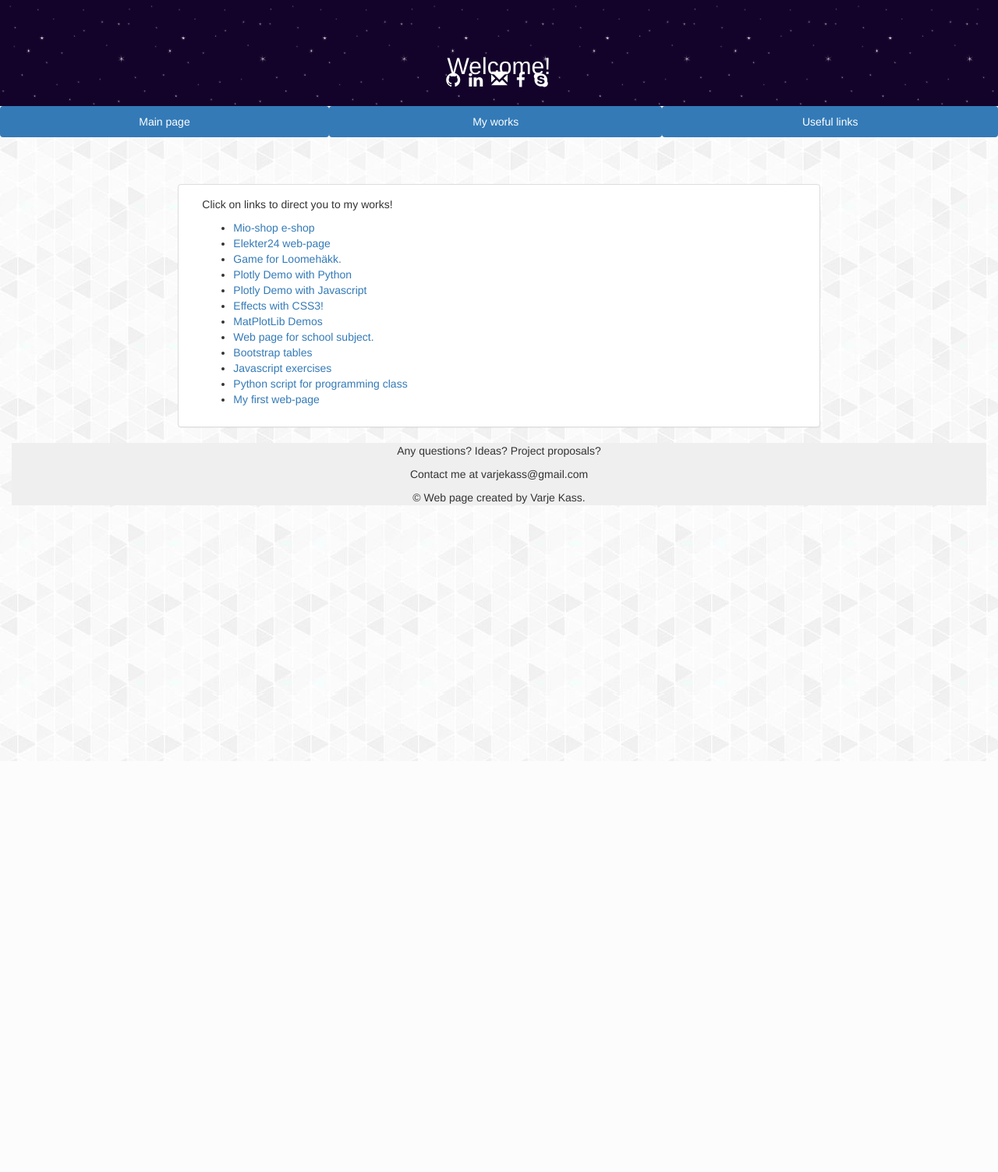
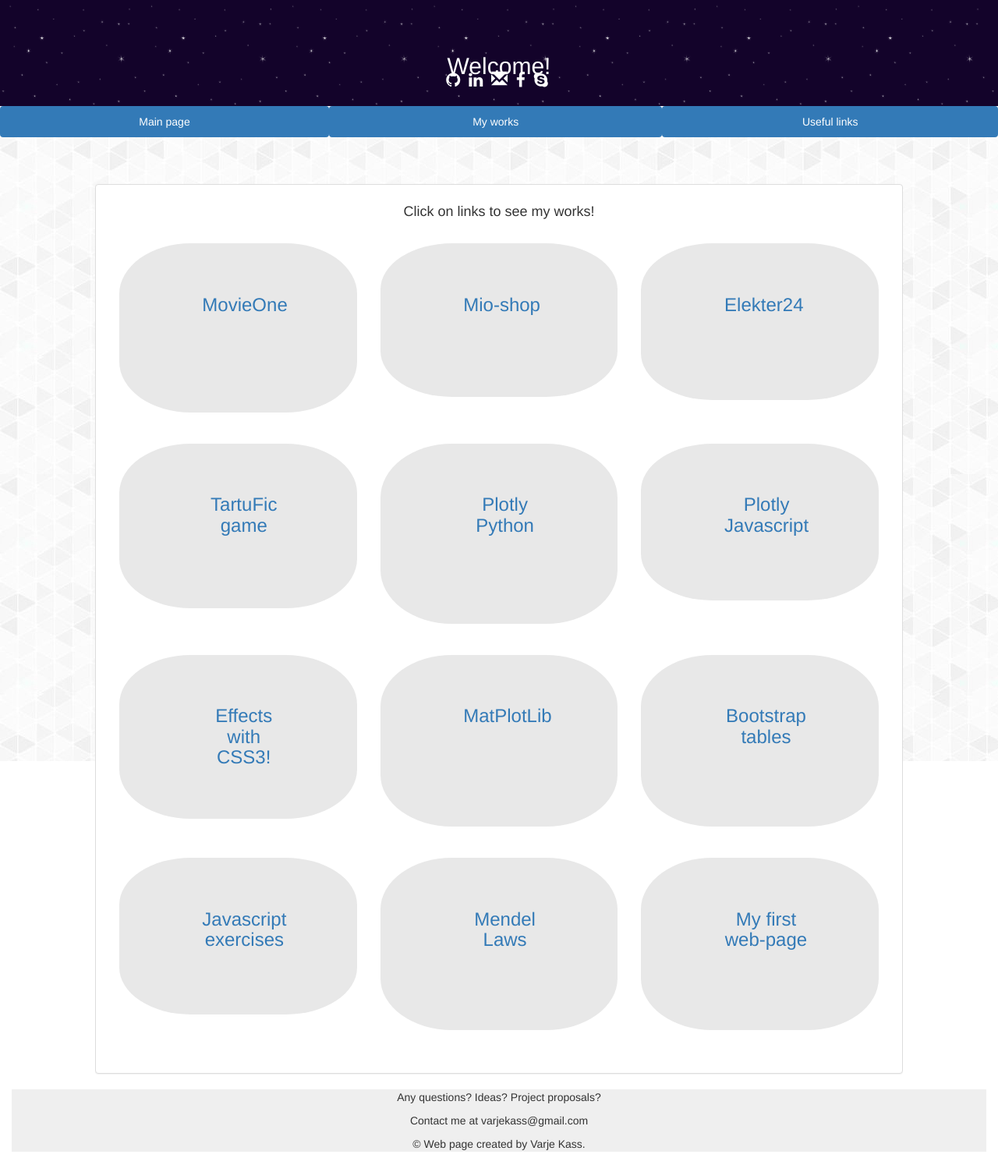
Before and after one commit to varje/varje.github.io, a PHP site: page /works.html in a window 1280 px wide. Shown: the whole page at 78% size. Before the commit the page ends 976 px from the top, so only its background shows below. Run offline with PHP 8.4, Linux system fonts and the light colour scheme; some libraries are stand-ins or nearby versions.

Commit message:
flip cards for my works

```diff
--- a/head.html
+++ b/head.html
@@ -4,6 +4,7 @@
 <link rel="stylesheet" href="https://maxcdn.bootstrapcdn.com/font-awesome/4.4.0/css/font-awesome.min.css">
 <script src="https://code.jquery.com/jquery-1.12.4.js" type="text/javascript"></script>
 <link rel="stylesheet" href="style.css">
+<script src="js.js" type="text/javascript"></script>
 <script>
     $("#header").load("header.html");
     $("#footer").load("footer.html");
--- /dev/null
+++ b/js.js
@@ -0,0 +1,6 @@
+/**
+ * Created by Elitebook 1020 on 08-Sep-17.
+ */
+$('.flip').hover(function(){
+    $(this).find('.card').toggleClass('flipped');
+});
--- a/style.css
+++ b/style.css
@@ -26,6 +26,7 @@ html, body, .container-fluid {
     height: 30%;
     width: 30%;
     border-radius: 50%;
+    padding-right: 10px;
 }
 
 i {
@@ -33,6 +34,55 @@ i {
     color: white;
 }
 
+h4 {
+    text-align: center;
+}
+
+/* flip cards css */
+.flip {
+    -webkit-perspective: 800;
+    perspective: 800;
+    position: relative;
+    text-align: center;
+
+}
+.flip .card.flipped{
+    -webkit-transform: rotatey(-180deg);
+    transform: rotatey(-180deg);
+}
+.flip .card {
+    width: 100%;
+    height: 100%;
+    padding: 5%;
+    -webkit-transform-style: preserve-3d;
+    -webkit-transition: 0.5s;
+    transform-style: preserve-3d;
+    transition: 0.5s;
+    background-color: #e8e8e8;
+    border-radius: 30%;
+
+}
+.flip .card .face {
+    -webkit-backface-visibility: hidden ;
+    backface-visibility: hidden ;
+    z-index: 2;
+}
+
+.flip .card .front {
+    position: absolute;
+    z-index: 1;
+
+}
+
+.front {
+   padding: 10% 30% 90% 30%;
+}
+
+.flip .card .back {
+    -webkit-transform: rotatey(-180deg);
+    transform: rotatey(-180deg);
+}
+
 footer {
     background-color: #efefef;
     text-align: center;
--- a/works.html
+++ b/works.html
@@ -2,8 +2,12 @@
 <html lang="en">
 <head>
     <meta charset="UTF-8">
-    <!-- jQuery CDN import -->
+    <!-- CDN imports for Bootstrap, jQuery and Font Awesome Icons -->
+    <link href="http://netdna.bootstrapcdn.com/bootstrap/3.0.0/css/bootstrap.min.css" rel="stylesheet">
+    <link rel="stylesheet" href="https://maxcdn.bootstrapcdn.com/font-awesome/4.4.0/css/font-awesome.min.css">
     <script src="https://code.jquery.com/jquery-1.12.4.js" type="text/javascript"></script>
+
+    <link rel="stylesheet" href="style.css">
     <script>
         $(function(){ $("head").load("head.html") });
     </script>
@@ -13,26 +17,220 @@
 <div class="container-fluid">
     <br/><br/><br/>
     <div class="row">
-        <div class="col-md-8 col-md-offset-2">
+        <div class="col-md-10 col-md-offset-1">
             <div class="panel panel-default">
                 <div class="panel-body">
                     <div class="col-md-12">
-                        <p>Click on links to direct you to my works!</p>
-                        <ul>
-                            <li><a href="http://www.mio-shop.eu/">Mio-shop e-shop</a></li>
-                            <li><a href="http://elekter24.ee/">Elekter24 web-page</a></li>
-                            <li><a href="game">Game for Loomehäkk.</a></li>
-                            <li><a href="workdemos/DemoPlotly.html">Plotly Demo with Python</a></li>
-                            <li><a href="workdemos/plotly.html">Plotly Demo with Javascript</a></li>
-                            <li><a href="css3">Effects with CSS3!</a></li>
-                            <li><a href="workdemos/DemoMatPlotLib.html">MatPlotLib Demos</a></li>
-                            <li><a href="linnad">Web page for school subject. </a></li>
-                            <li><a href="workdemos/bootstraptables.html">Bootstrap tables</a></li>
-                            <li><a href="https://github.com/varje/Javascript__exercises">Javascript exercises</a></li>
-                            <li><a href="https://github.com/varje/Mendel">Python script for programming class</a></li>
-                            <li><a href="http://138.68.68.130/~varje.kass/HTML/index.html">My first web-page</a></li>
-                        </ul>
-
+                        <h4>Click on links to see my works!</h4>
+                        <br>
+                        <div class="row">
+                            <div class="col-md-4">
+                                <div class="flip">
+                                    <div class="card">
+                                        <div class="face front">
+                                            <h3><a target="_blank" href="https://stacc.samples.ws/movieone/">MovieOne</a></h3>
+                                        </div>
+                                        <div class="face back">
+                                            <h3><a target="_blank" href="https://stacc.samples.ws/movieone/">MovieOne</a></h3>
+                                            <p>Demo page for STACC recommendations system.</p>
+                                            <p>Done during my internship in STACC.
+                                            <p>Done with jQuery. </p>
+                                            <a target="_blank" href="https://stacc.samples.ws/movieone/ class="btn btn-default">See work</a>
+                                        </div>
+                                    </div>
+                                </div>
+                            </div>
+                            <div class="col-md-4">
+                                <div class="flip">
+                                    <div class="card">
+                                        <div class="face front">
+                                            <h3><a target="_blank" href="http://www.mio-shop.eu/">Mio-shop</a></h3>
+                                        </div>
+                                        <div class="face back">
+                                            <h3><a target="_blank" href="http://www.mio-shop.eu/">Mio-shop</a></h3>
+                                            <p>An e-shop for a real client.</p>
+                                            <p>Done as a school work with a team.</p>
+                                            <p> Done with Woocommerce. </p>
+                                            <a target="_blank" href="http://www.mio-shop.eu/ class="btn btn-default">See work</a>
+                                        </div>
+                                    </div>
+                                </div>
+                            </div>
+                            <div class="col-md-4">
+                                <div class="flip">
+                                    <div class="card">
+                                        <div class="face front">
+                                            <h3><a href="http://elekter24.ee/">Elekter24</a></h3>
+                                        </div>
+                                        <div class="face back">
+                                            <h3><a target="_blank" href="http://elekter24.ee/">Elekter24</a></h3>
+                                            <p>A web-site for my friend company.</p>
+                                            <p>Done in Wordpress.</p>
+                                            <br>
+                                            <a target="_blank" href="http://elekter24.ee/" class="btn btn-default">See work</a>
+                                        </div>
+                                    </div>
+                                </div>
+                            </div>
+                        </div>
+                        <br>
+                        <br>
+                        <div class="row">
+                            <div class="col-md-4">
+                                <div class="flip">
+                                    <div class="card">
+                                        <div class="face front">
+                                            <h3><a target="_blank" href="game">TartuFic game</a></h3>
+                                        </div>
+                                        <div class="face back">
+                                            <h3><a target="_blank" href="game">TartuFic game</a></h3>
+                                            <p>Game for application TartuFic.</p>
+                                            <p>Done during Loomehäkk. </p>
+                                            <p>Done with jQuery. </p>
+                                            <a target="_blank" href="game" class="btn btn-default">See work</a>
+                                        </div>
+                                    </div>
+                                </div>
+                            </div>
+                            <div class="col-md-4">
+                                <div class="flip">
+                                    <div class="card">
+                                        <div class="face front">
+                                            <h3><a target="_blank" href="workdemos/DemoPlotly.html">Plotly Python</a></h3>
+                                        </div>
+                                        <div class="face back">
+                                            <h3><a target="_blank" href="workdemos/DemoPlotly.html">Plotly Python</a></h3>
+                                            <p>For my work in STACC I often use Plotly.</p>
+                                            <p>Done only for demo purposes.</p>
+                                            <p>Done in Jupyter Notebook and when downloaded as HTML.</p>
+                                            <a target="_blank" href="workdemos/DemoPlotly.html" class="btn btn-default">See work</a>
+                                        </div>
+                                    </div>
+                                </div>
+                            </div>
+                            <div class="col-md-4">
+                                <div class="flip">
+                                    <div class="card">
+                                        <div class="face front">
+                                            <h3><a href="workdemos/plotly.html">Plotly Javascript</a></h3>
+                                        </div>
+                                        <div class="face back">
+                                            <h3><a target="_blank" href="workdemos/plotly.html">Plotly Javascript</a></h3>
+                                            <p>For web-pages I use Plotly Javascript.</p>
+                                            <p>Done only for demo purposes.</p>
+                                            <br>
+                                            <a target="_blank" href="workdemos/plotly.html" class="btn btn-default">See work</a>
+                                        </div>
+                                    </div>
+                                </div>
+                            </div>
+                        </div>
+                        <br>
+                        <br>
+                        <div class="row">
+                            <div class="col-md-4">
+                                <div class="flip">
+                                    <div class="card">
+                                        <div class="face front">
+                                            <h3><a target="_blank" href="css3">Effects with CSS3!</a></h3>
+                                        </div>
+                                        <div class="face back">
+                                            <h3><a target="_blank" href="css3">Effects with CSS3!</a></h3>
+                                            <p>Trying out diffrent effects with CCS3.</p>
+                                            <p>Done during my studies. </p>
+                                            <p>Done with HTML and CSS. </p>
+                                            <a target="_blank" href="css3" class="btn btn-default">See work</a>
+                                        </div>
+                                    </div>
+                                </div>
+                            </div>
+                            <div class="col-md-4">
+                                <div class="flip">
+                                    <div class="card">
+                                        <div class="face front">
+                                            <h3><a target="_blank" href="workdemos/DemoMatPlotLib.html">MatPlotLib</a></h3>
+                                        </div>
+                                        <div class="face back">
+                                            <h3><a target="_blank" href="workdemos/DemoMatPlotLib.html">MatPlotLib</a></h3>
+                                            <p>For my work in STACC I also use MatPlotLib.</p>
+                                            <p>Done only for demo purposes.</p>
+                                            <br>
+                                            <a target="_blank" href="workdemos/DemoMatPlotLib.html" class="btn btn-default">See work</a>
+                                        </div>
+                                    </div>
+                                </div>
+                            </div>
+                            <div class="col-md-4">
+                                <div class="flip">
+                                    <div class="card">
+                                        <div class="face front">
+                                            <h3><a href="workdemos/bootstraptables.html">Bootstrap tables</a></h3>
+                                        </div>
+                                        <div class="face back">
+                                            <h3><a target="_blank" href="workdemos/bootstraptables.html">Bootstrap tables</a></h3>
+                                            <p>For interactive tabels I like to use Bootstrap Datatables.</p>
+                                            <p>Done only for demo purposes.</p>
+                                            <br>
+                                            <a target="_blank" href="workdemos/bootstraptables.html" class="btn btn-default">See work</a>
+                                        </div>
+                                    </div>
+                                </div>
+                            </div>
+                        </div>
+                        <br>
+                        <br>
+                        <div class="row">
+                            <div class="col-md-4">
+                                <div class="flip">
+                                    <div class="card">
+                                        <div class="face front">
+                                            <h3><a target="_blank" href="https://github.com/varje/Javascript__exercises">Javascript exercises</a></h3>
+                                        </div>
+                                        <div class="face back">
+                                            <h3><a target="_blank" href="https://github.com/varje/Javascript__exercises">Javascript exercises</a></h3>
+                                            <p>Diffrent small exercises with Javascript.</p>
+                                            <p>Done for school subject. </p>
+                                            <br>
+                                            <a target="_blank" href="https://github.com/varje/Javascript__exercises" class="btn btn-default">See work</a>
+                                        </div>
+                                    </div>
+                                </div>
+                            </div>
+                            <div class="col-md-4">
+                                <div class="flip">
+                                    <div class="card">
+                                        <div class="face front">
+                                            <h3><a target="_blank" href="https://github.com/varje/Mendel">Mendel Laws</a></h3>
+                                        </div>
+                                        <div class="face back">
+                                            <h3><a target="_blank" href="https://github.com/varje/Mendel">Mendel Laws</a></h3>
+                                            <p>A Python application for playing with Mendel laws.</p>
+                                            <p>Done as pair-work for university course.</p>
+                                            <br>
+                                            <a target="_blank" href="https://github.com/varje/Mendel" class="btn btn-default">See work</a>
+                                        </div>
+                                    </div>
+                                </div>
+                            </div>
+                            <div class="col-md-4">
+                                <div class="flip">
+                                    <div class="card">
+                                        <div class="face front">
+                                            <h3><a href="http://138.68.68.130/~varje.kass/HTML/index.html">My first web-page</a></h3>
+                                        </div>
+                                        <div class="face back">
+                                            <h3><a target="_blank" href="http://138.68.68.130/~varje.kass/HTML/index.html">My first web-page</a></h3>
+                                            <p>Web page about programming languages with a quiz.</p>
+                                            <p>Done during my studies.</p>
+                                            <br>
+                                            <a target="_blank" href="http://138.68.68.130/~varje.kass/HTML/index.html" class="btn btn-default">See work</a>
+                                        </div>
+                                    </div>
+                                </div>
+                            </div>
+                        </div>
+                        <br>
+                        <br>
                     </div>
                 </div>
             </div>
```
Also changed, not shown: index.html (+6 -3 lines), lingid.html (+6 -6 lines), 1 other file.
